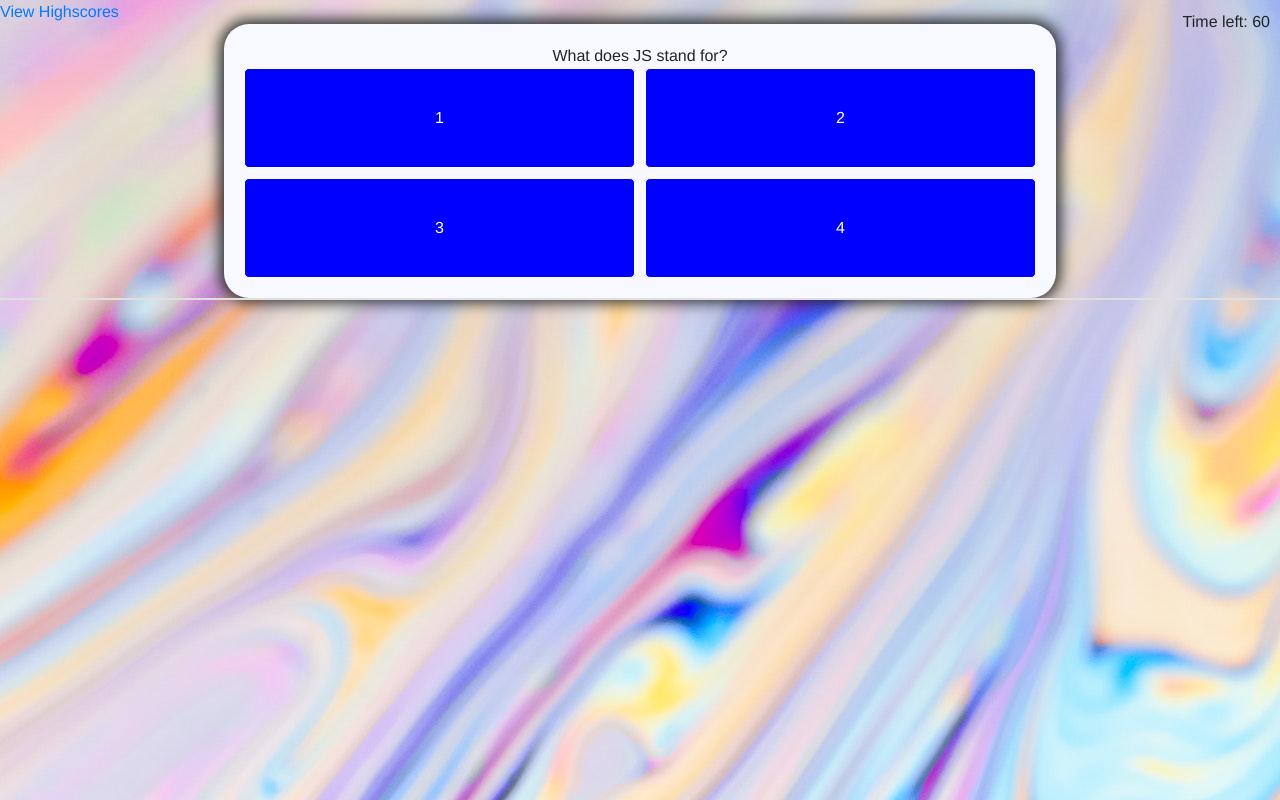
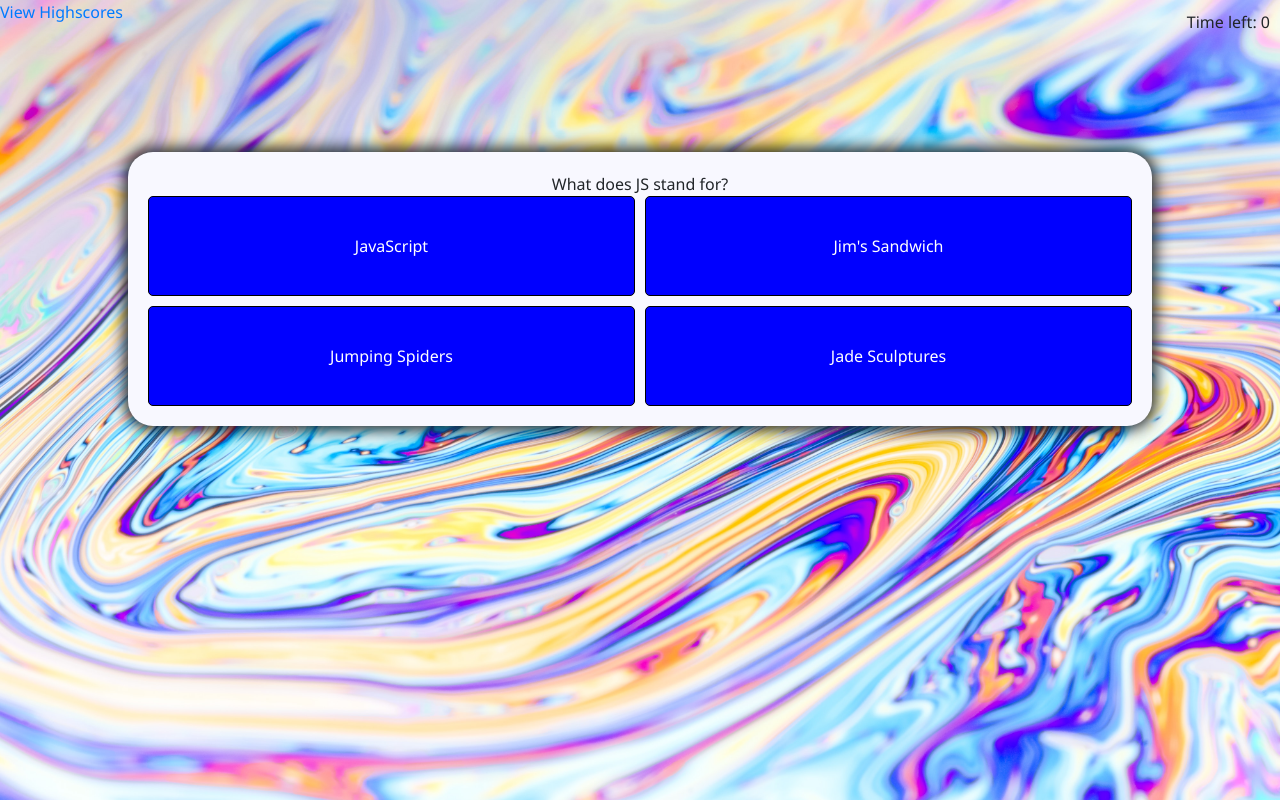
Before and after one commit to zackjjohnston/Code-Quiz, a plain HTML site: page index.html in a window 1280 px wide. Both pictures are taken after a click on the button "Start Quiz". Drawn offline with nearby package versions, Linux system fonts and the light colour scheme.

Commit message:
answers now correctly display in buttons according to question[index].answer

```diff
--- a/assets/script.js
+++ b/assets/script.js
@@ -2,52 +2,60 @@
 var secondsLeft = 60
 var timePenalty = 10
 var score = 0
+
 //index tracks how many questions have been answered
 var index = 0;
 var scores = [];
+
 //html elements - buttons
 var startButton = document.getElementById("start-button")
 startButton.addEventListener("click", startQuiz)
 var varhighScore = document.getElementById("high-scores")
 var nextButton = document.getElementById("next-button")
-nextButton.addEventListener("click", nextQuestion)
-var answerButtons = document.getElementById("answer-buttons")
+var buttonA = document.getElementById("A")
+var buttonB = document.getElementById("B")
+var buttonC = document.getElementById("C")
+var buttonD = document.getElementById("D")
 //html elements - text boxes
 var question = document.getElementById("question")
 var questionsContainer = document.getElementById("question-container")
 var intro = document.getElementById("intro")
+
 //quiz functionality
 function startQuiz() {
     console.log("started")
     startButton.classList.add('hide')
-    intro.classList.add("hide")
+    intro.classList.add('hide')
     questionsContainer.classList.remove('hide')
-    question.innerHTML = questions[index].question
+    showQuestions ()
 };
-function nextQuestion (question) {
-    question.innerText = question
+//show buttons w/answers
+function showQuestions() {
+    question.innerText = questions[index].question;
+    question.innerText = questions[index].question;
+    buttonA.innerText = questions[index].answerA;
+    buttonB.innerText = questions[index].answerB;
+    buttonC.innerText = questions[index].answerC;
+    buttonD.innerText = questions[index].answerD;
 }
-function resetState() {
 
-}
-function selectAnswer () {
-nextButton.classList.remove('hide')
-}
 // if (answers.correct == true) {
 //     score ++
 // }
 // else {
 //     timeleft - 10
 // }
+//if (index == questions.length - 1) {
+//questionContainer.classList.add('hide)
+//}
 var questions = [
     {
         question: "What does JS stand for?",
-        answers: [
-            {text: "JavaScript", correct: true},
-            {text: "Jim's Sandwich", correct: false},
-            {text: "Jumping Spiders", correct: false},
-            {text: "Jade Sculptures", correct: false}
-        ]
+        correctAnswer: "JavaScript",
+        answerA: "JavaScript",
+        answerB: "Jim's Sandwich",
+        answerC: "Jumping Spiders",
+        answerD: "Jade Sculptures"
     },
     {
         question: "What tag do you use to to place JavaScript in?",
@@ -57,9 +65,6 @@ var questions = [
             {text: "script", correct: true},
             {text: "code", correct: false}
         ]
-    },
-    {
-        questions: ""
     }
 ]
-console.log(questions[0].answers[0].correct)
+console.log(questions[0])
--- a/assets/style.css
+++ b/assets/style.css
@@ -6,25 +6,26 @@
     padding: 10px;
 }
 body {
-    background-image: url("images/background.jpg");
-    font-family:'Franklin Gothic Medium', 'Arial Narrow', Arial, sans-serif;
+    background-image: url(images/background.jpg);
+    background-size: cover;
+    font-family:'Segoe UI', Tahoma, Geneva, Verdana, sans-serif
 }
+
 .container {
-    width: 1200px;
-    max-width: 65%;
+    margin-top: 10%;
+    width: 80%;
     background-color:ghostwhite;
-    margin: auto;
     text-align: center;
     padding: 20px;
     border-radius: 25px;
     box-shadow: 0 0 15px 4px
 }
 .btn {
-    border: 1px solid white;
+    border: 1px solid black;
     background-color: blue;
     color:white;
-    border-radius: 5px;
-    padding:10px
+    border-radius:5px;
+    padding: .5em 1em
 }
 .hide {
     display:none
--- a/index.html
+++ b/index.html
@@ -13,7 +13,7 @@
     <!-- header containing  high scores button and timer -->
     <header>
         <a class="high-scores" onclick="showScore()" href="#">View Highscores</a>
-        <div class="timer">Time left: 60</div>
+        <div class="timer">Time left: <span id="time">0</span></div>
     </header>
     <div class="container">
         <div id="intro">
@@ -24,20 +24,16 @@
         <div id="question-container" class="hide">
             <div id="question">Question Here</div>
             <div id="answer-buttons" class="btn-grid">
-                <button type="btn" class="btn btn-primary">1</button>
-                <button type="btn" class="btn btn-primary">2</button>
-                <button type="btn" class="btn btn-primary">3</button>
-                <button type="btn" class="btn btn-primary">4</button>
+                <button type="btn" id="A" class="btn btn-primary">1</button>
+                <button type="btn" id="B" class="btn btn-primary">2</button>
+                <button type="btn" id="C" class="btn btn-primary">3</button>
+                <button type="btn" id="D" class="btn btn-primary">4</button>
             </div>
         </div>
         <div class="controls">
             <button type="btn" id="start-button" class="btn btn-primary">Start Quiz</button>
             <button type="btn" id="next-button" class="btn btn-primary hide">Next</button>
         </div>
-
-    </div>
-    <div class="card">
-
     </div>
     <script src="assets/script.js"></script>
 </body>
```
